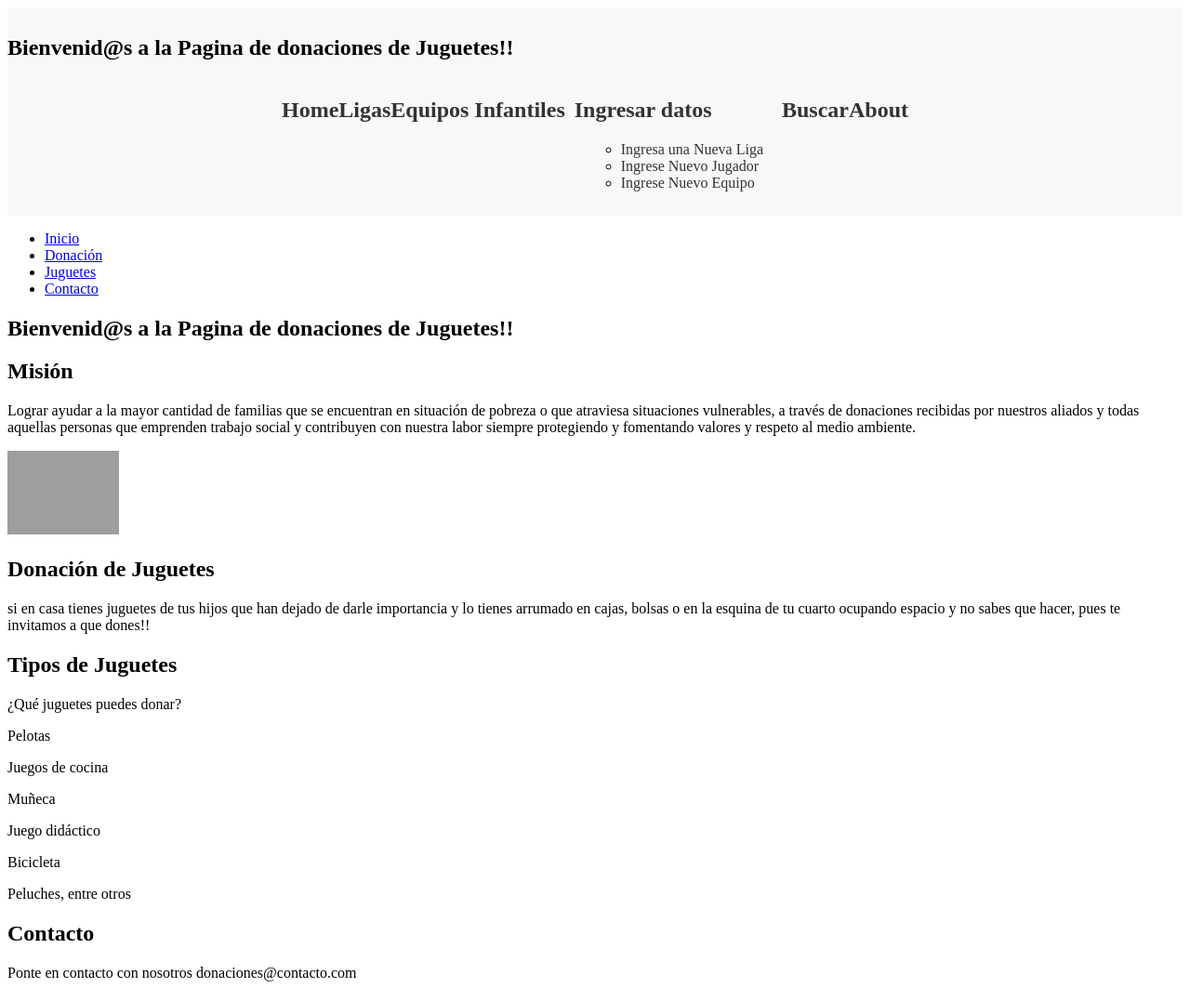
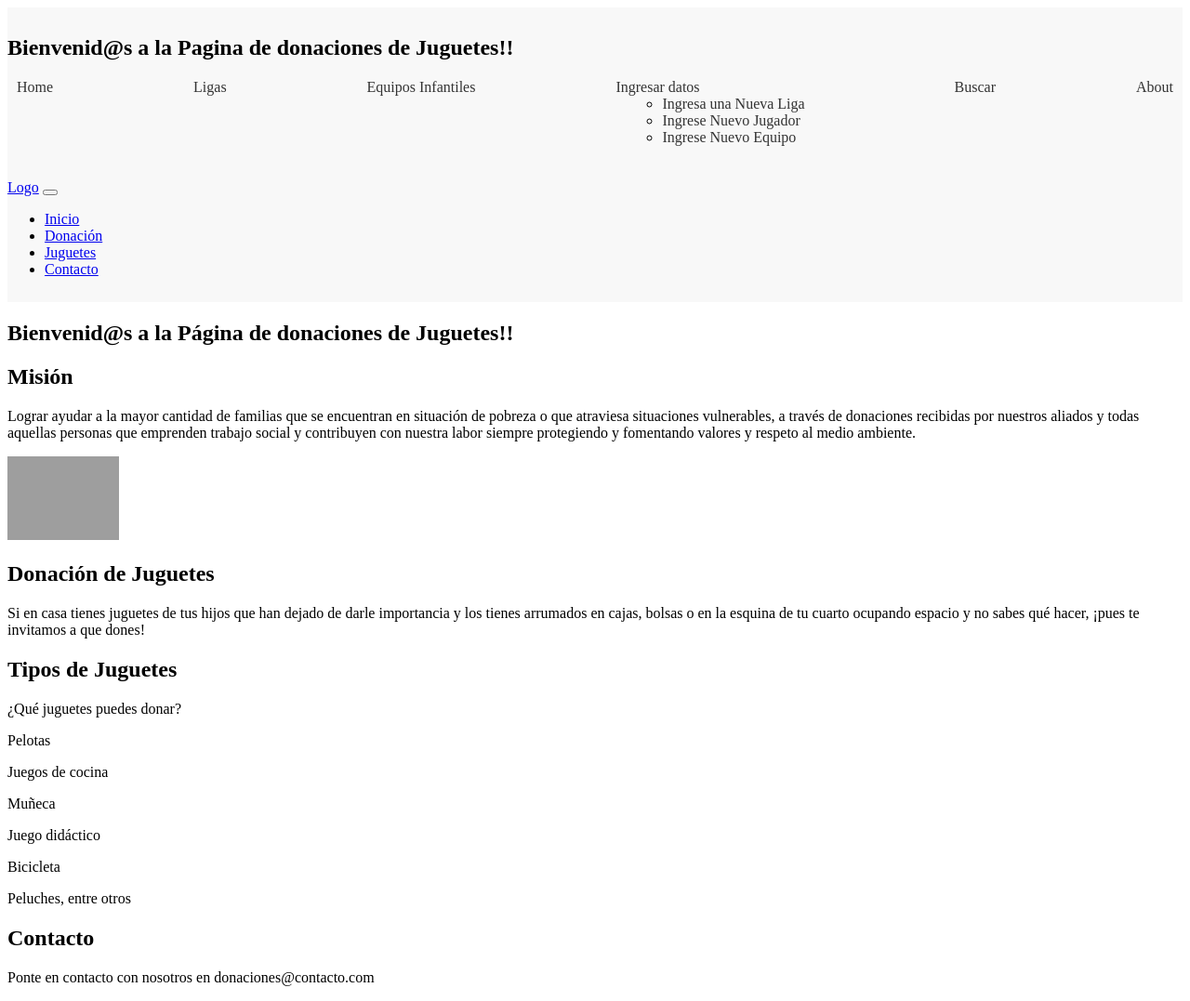
Before and after one commit to Icuellos/ProyectoFinal_Ignacio_Cuello, a Django app: page / in a window 1280 px wide. Shown: the whole page at 93% size. Before the commit the page ends 1056 px from the top, so only its background shows below. Run offline with Django 4.2, Linux system fonts and the light colour scheme; grey boxes are pictures that could not be loaded.

Commit message:
colocando vistas principales en la parte superior de la web

```diff
--- a/MyAPP/templates/base.html
+++ b/MyAPP/templates/base.html
@@ -4,25 +4,35 @@
     <meta charset="UTF-8">
     <title>Tu título de página</title>
     <link rel="stylesheet" href="style.css">
+    <style>
+        .nav-links {
+            list-style: none;
+            display: flex;
+            justify-content: space-between;
+        }
+        .nav-links li {
+            margin-right: 10px;
+        }
+    </style>
 </head>
 <body>
 <header>
     <h2>Bienvenid@s a la <span class="text-primary">Pagina de donaciones de Juguetes!!</span></h2>
     <nav>
         <ul class="nav-links">
-                <h2><a href="/">Home</a></h2>
-                <h2><a href="/Proyectos">Ligas</a></h2>
-                <h2><a href="/Equipo">Equipos Infantiles</a></h2>
+            <li><a href="/">Home</a></li>
+            <li><a href="/Proyectos">Ligas</a></li>
+            <li><a href="/Equipo">Equipos Infantiles</a></li>
             <li>
-                <h2><a href="#">Ingresar datos</a></h2>
+                <a href="#">Ingresar datos</a>
                 <ul>
                     <li><a href="/Crear_Liga">Ingresa una Nueva Liga</a></li>
                     <li><a href="/Crear_form">Ingrese Nuevo Jugador</a></li>
                     <li><a href="/Crear_Equipo">Ingrese Nuevo Equipo</a></li>
                 </ul>
             </li>
-                <h2><a href="/buscar/">Buscar</a></h2>
-                <h2><a href="/About">About</a></h2>
+            <li><a href="/buscar/">Buscar</a></li>
+            <li><a href="/About">About</a></li>
         </ul>
     </nav>
 </header>
--- a/MyAPP/templates/index.html
+++ b/MyAPP/templates/index.html
@@ -2,32 +2,47 @@
 {% load static %}
 {% block content %}
 
+<header>
+  <nav class="navbar navbar-expand-lg navbar-light bg-light">
+    <div class="container-fluid">
+      <a class="navbar-brand" href="#">Logo</a>
+      <button class="navbar-toggler" type="button" data-bs-toggle="collapse" data-bs-target="#navbarNav" aria-controls="navbarNav" aria-expanded="false" aria-label="Toggle navigation">
+        <span class="navbar-toggler-icon"></span>
+      </button>
+      <div class="collapse navbar-collapse" id="navbarNav">
+        <ul class="navbar-nav">
+          <li class="nav-item">
+            <a class="nav-link" href="#inicio">Inicio</a>
+          </li>
+          <li class="nav-item">
+            <a class="nav-link" href="#donacion">Donación</a>
+          </li>
+          <li class="nav-item">
+            <a class="nav-link" href="#juguetes">Juguetes</a>
+          </li>
+          <li class="nav-item">
+            <a class="nav-link" href="#contacto">Contacto</a>
+          </li>
+        </ul>
+      </div>
+    </div>
+  </nav>
+</header>
 
-<!-- Navegación -->
-<nav>
-  <ul>
-    <li><a href="#inicio">Inicio</a></li>
-    <li><a href="#donacion">Donación</a></li>
-    <li><a href="#juguetes">Juguetes</a></li>
-    <li><a href="#contacto">Contacto</a></li>
-  </ul>
-</nav>
-
-<!-- Contenido de la página -->
 <section id="home" class="text-dark p-5 p-lg-0 pt-lg-5 text-center text-sm-start">
   <div class="container text-center">
     <div class="">
       <div>
-              <h2>Bienvenid@s a la <span class="text-primary">Pagina de donaciones de Juguetes!!</span></h2>
+        <h2>Bienvenid@s a la <span class="text-primary">Página de donaciones de Juguetes!!</span></h2>
       </div>
     </div>
   </div>
+</section>
 
-  </section>
 <section id="inicio">
   <h1>{{title}}</h1>
   <p>
-    Lograr ayudar a la mayor cantidad de familias que se encuentran en situación de pobreza o que atraviesa situaciones vulnerables, a través de donaciones recibidas por nuestros aliados y todas aquellas personas que emprenden trabajo social  y contribuyen con nuestra labor siempre protegiendo y fomentando valores y respeto al medio ambiente.
+    Lograr ayudar a la mayor cantidad de familias que se encuentran en situación de pobreza o que atraviesa situaciones vulnerables, a través de donaciones recibidas por nuestros aliados y todas aquellas personas que emprenden trabajo social y contribuyen con nuestra labor siempre protegiendo y fomentando valores y respeto al medio ambiente.
   </p>
   <img src="{% static '' %}" alt="" width="120">
 </section>
@@ -35,7 +50,7 @@
 <section id="donacion">
   <h2>Donación de Juguetes</h2>
   <p>
-    si en casa tienes juguetes de tus hijos que han dejado de darle importancia y lo tienes arrumado en cajas, bolsas o en la esquina de tu cuarto ocupando espacio y no sabes que hacer, pues te invitamos a que dones!!
+    Si en casa tienes juguetes de tus hijos que han dejado de darle importancia y los tienes arrumados en cajas, bolsas o en la esquina de tu cuarto ocupando espacio y no sabes qué hacer, ¡pues te invitamos a que dones!
   </p>
 </section>
 
@@ -48,17 +63,14 @@
   <p>Juego didáctico</p>
   <p>Bicicleta</p>
   <p>Peluches, entre otros</p>
-
 </section>
 
 <section id="contacto">
   <h2>Contacto</h2>
   <p>
-    Ponte en contacto con nosotros donaciones@contacto.com
+    Ponte en contacto con nosotros en donaciones@contacto.com
     <!-- Contenido de la sección Contacto -->
   </p>
 </section>
 
-
-
 {% endblock %}
```
Lines whose indentation alone changed are shown as unchanged.
